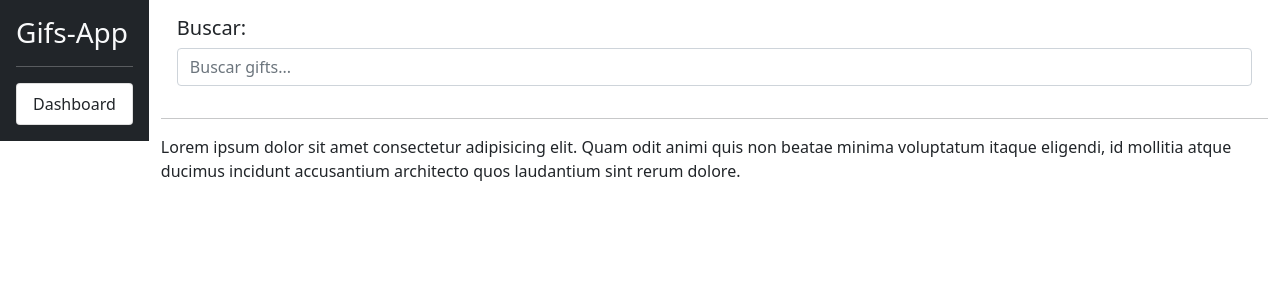
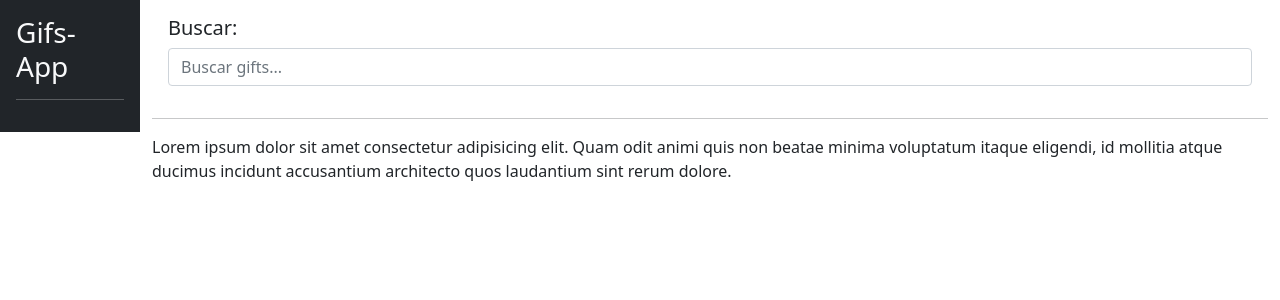
Before and after one commit to ConxiCR/Angular_gifsApp, an Angular app: page / in a window 1280 px wide. Shown: the top 300 px of the page. Built offline with nearby package versions, Linux system fonts and the light colour scheme.

Commit message:
creación del servicio creación de items en sidebar
Signed-off-by: ConxiCr <conxicr@hotmail.com>

```diff
--- a/src/app/gifs/busqueda/busqueda.component.ts
+++ b/src/app/gifs/busqueda/busqueda.component.ts
@@ -1,4 +1,5 @@
 import { Component, ElementRef, ViewChild } from '@angular/core';
+import { GifsService } from '../services/gifs.service';
 
 @Component({
   selector: 'app-busqueda',
@@ -12,6 +13,10 @@
   //llamamos la información del input
   @ViewChild('txtBuscar') txtBuscar!:ElementRef<HTMLInputElement>;
 
+  constructor( private gifsService:GifsService){
+
+  }
+
   //obtener información de la caja de texto y borrar el valor del contenido
   //KeyboardEvent:tipado
   //buscar(event:KeyboardEvent){
@@ -21,7 +26,7 @@
     //console.log(this.txtBuscar);
     //queremos coger la informacion de la caja de texto y vaciarla
     const valor = this.txtBuscar.nativeElement.value;
-    console.log(valor);
+    this.gifsService.buscarGifs( valor );
     //Una vez nos lo enseña en consola, lo borra
     this.txtBuscar.nativeElement.value = '';
   }
--- /dev/null
+++ b/src/app/gifs/services/gifs.service.ts
@@ -0,0 +1,20 @@
+import { Injectable } from '@angular/core';
+
+@Injectable({
+  providedIn: 'root'
+})
+export class GifsService {
+    //propiedad privada para almacenar los strings. La inicializo bacia
+    private _historial:string[] = [];
+
+  get historial(){
+    //Le ponemos un spert para que no se modifique el arreglo original. Se hace rompiendo la referencia
+    return [...this._historial];
+  }
+  //Función para insertar valores al nuevo historial. query=termino de busqueda. unshift para insertar al inicio
+  buscarGifs(query:string){
+      this._historial.unshift( query );
+      console.log(this._historial);
+  }
+
+}
--- a/src/app/shared/sidebar/sidebar.component.html
+++ b/src/app/shared/sidebar/sidebar.component.html
@@ -2,8 +2,9 @@
   <h3 class="text-light">Gifs-App</h3>
   <hr class="text-white" />
   <div class="list-group list-reset">
-    <a href="#" class="list-group-item list-group-item-action">
-      Dashboard
+    <a *ngFor="let item of historial"
+    href="#" class="list-group-item list-group-item-action">
+      {{ item }}
     </a>
   </div>
 </div>
--- a/src/app/shared/sidebar/sidebar.component.ts
+++ b/src/app/shared/sidebar/sidebar.component.ts
@@ -1,4 +1,5 @@
-import { Component, OnInit } from '@angular/core';
+import { Component } from '@angular/core';
+import { GifsService } from '../../gifs/services/gifs.service';
 
 @Component({
   selector: 'app-sidebar',
@@ -6,11 +7,15 @@
   styles: [
   ]
 })
-export class SidebarComponent implements OnInit {
+export class SidebarComponent {
+ //Como hemos injectado el servicio podemos crear una nueva propiedad get. para optener el historial y conectarlo con el servicio
+  //necesitamos el historial creado en gifsService.ts
+ get historial(){
+    return this.gifsService.historial;
+  }
+  //injectamos el servicio. se importa
+  constructor( private gifsService:GifsService) { }
 
-  constructor() { }
 
-  ngOnInit(): void {
-  }
 
 }
```
Also changed, not shown: 1 other file (tests, documents, lock files or other folders).
